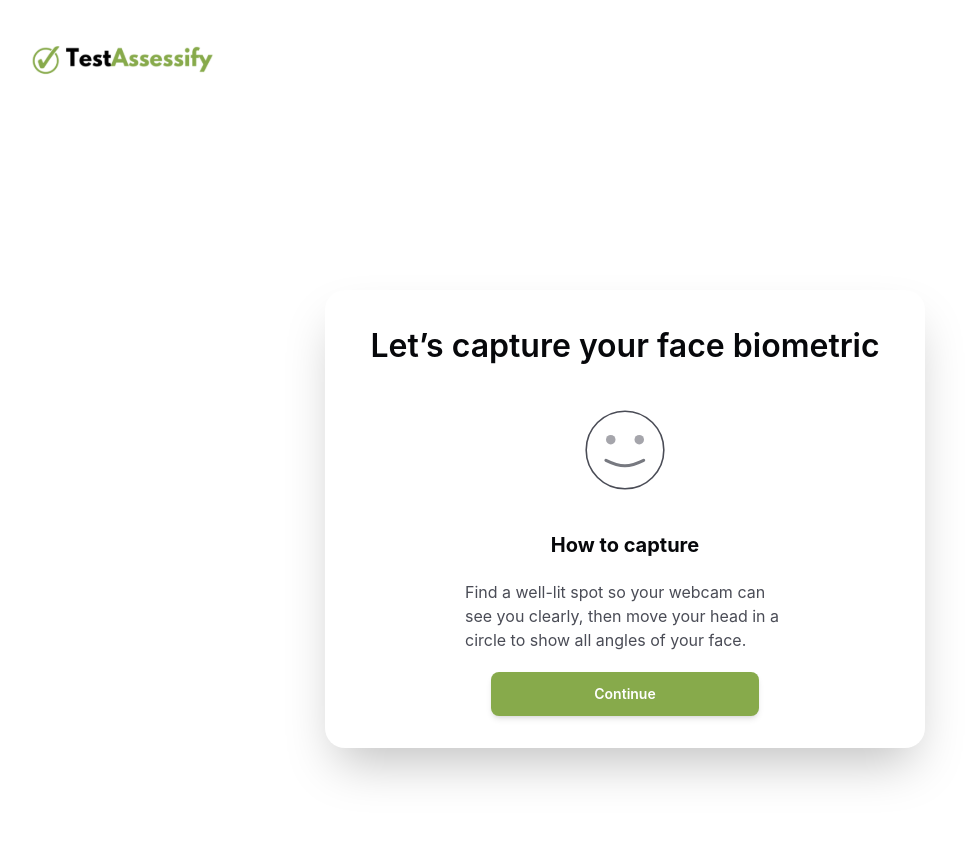
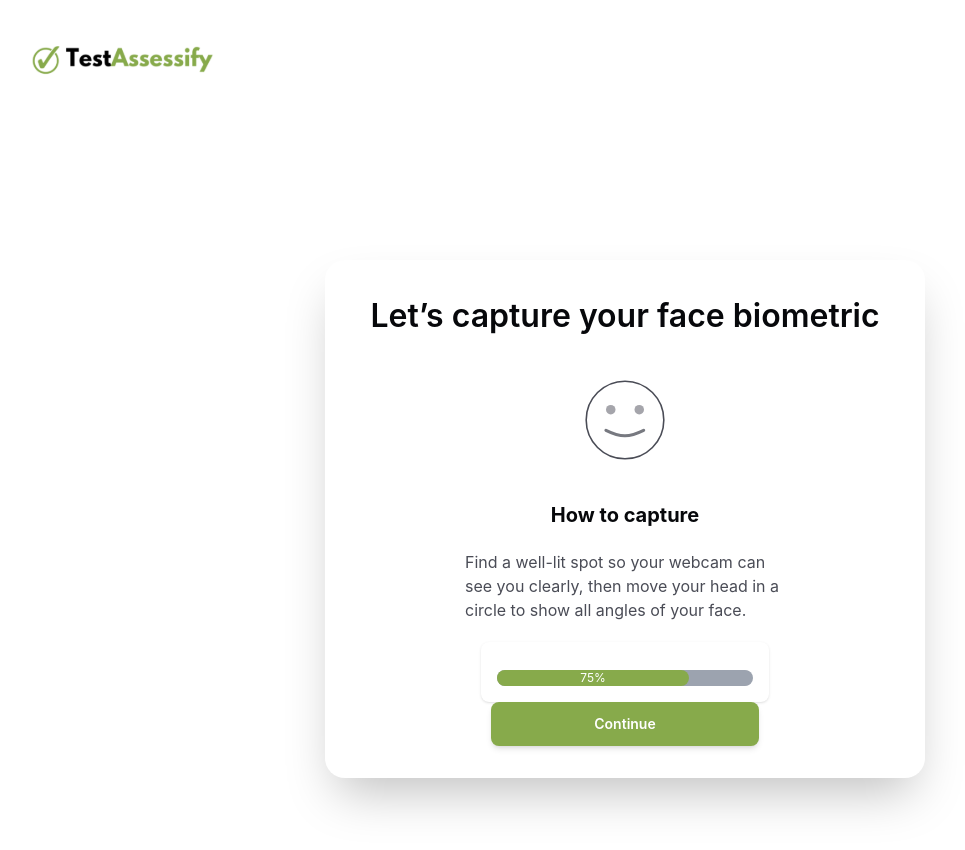
Before and after one commit to muideenjamiu01/face-recognition-ai, a React (Create React App) app: page /start in a window 1280 px wide. Shown: the top 850 px of the page, without its empty margins (15-980 px from the left). Built offline with nearby package versions, Linux system fonts and the light colour scheme.

Commit message:
implement progress

```diff
--- a/src/pages/StartPage.jsx
+++ b/src/pages/StartPage.jsx
@@ -22,6 +22,16 @@ const StartPage = () => {
                 move your head in a circle to show all angles of your face.
               </p>
             </div>
+            <div>
+              <div class="block p-4 m-auto bg-white rounded-lg shadow w-72">
+                <div class="w-full h-4 bg-gray-400 rounded-full mt-3">
+                  <div class="w-3/4 h-full text-center text-xs text-white bg-primary rounded-full">
+                    75%
+                  </div>
+                </div>
+              </div>
+            </div>
+
             <div className="flex justify-center">
               <button
                 type="button"
```
